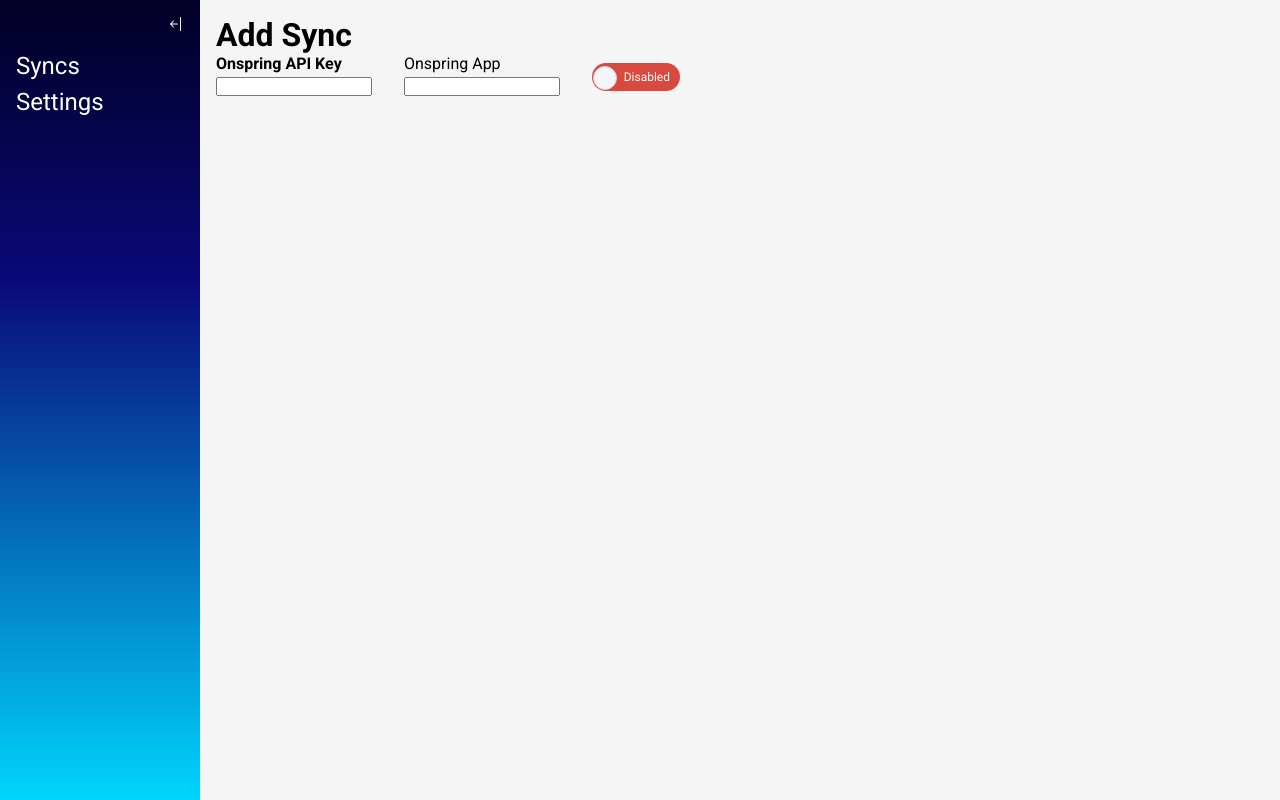
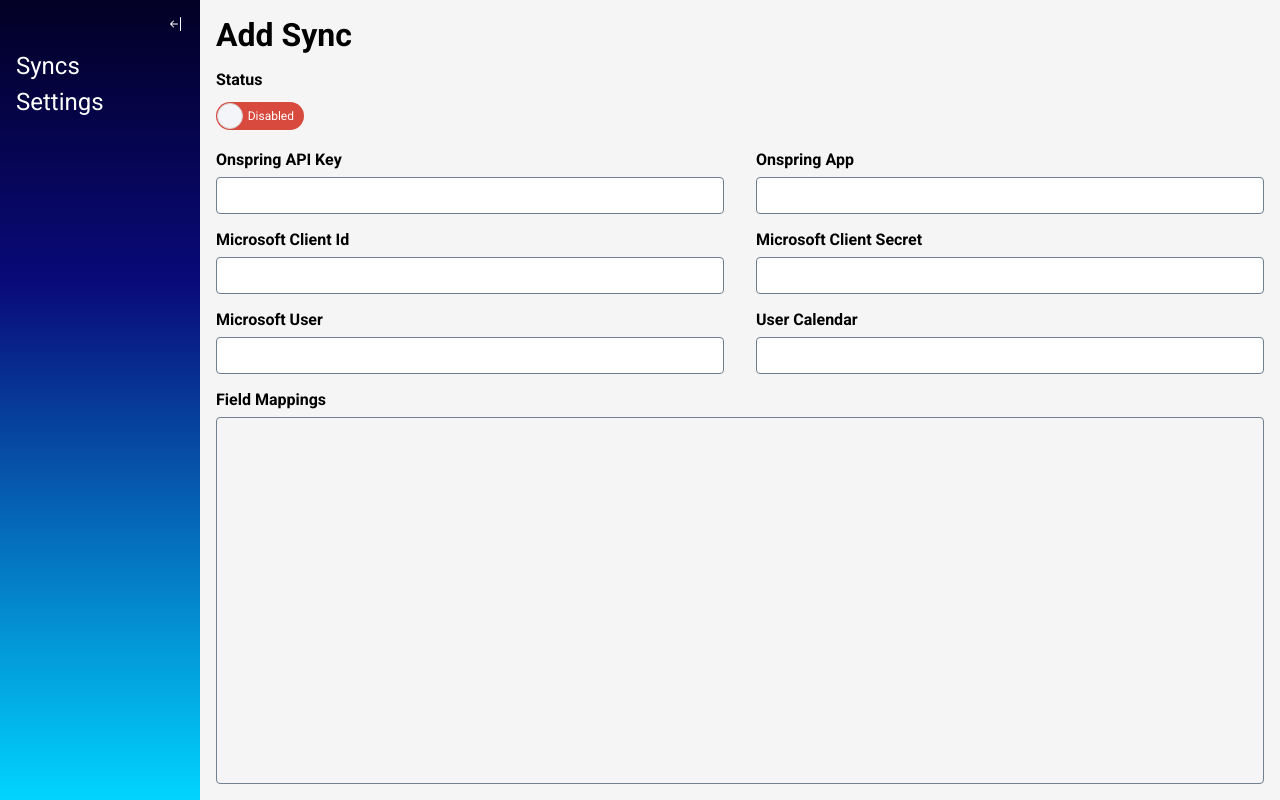
Before and after one commit to StevanFreeborn/OutlookCalendarDataConnector, a React (Vite) app in the folder src/client/: page /syncs/add in a window 1280 px wide. Built offline with nearby package versions, Linux system fonts and the light colour scheme.

Commit message:
feat: continue working on sync add form

```diff
--- a/src/client/src/components/SyncForm.module.css
+++ b/src/client/src/components/SyncForm.module.css
@@ -2,20 +2,60 @@
   display: flex;
   flex-direction: column;
   gap: 1rem;
+  height: 100%;
 }
 
-.formRow {
+.syncForm {
+  display: flex;
+  flex-direction: column;
+  gap: 1rem;
+  height: 100%;
+}
+
+.formRow,
+.fieldMappingsRow {
   display: flex;
   align-items: center;
   gap: 2rem;
 }
 
-.formGroup {
+.formGroup,
+.fieldMappingGroup {
   display: flex;
   flex-direction: column;
-  gap: 0.25rem;
+  gap: 0.5rem;
+  width: 100%;
 }
 
 .formLabel {
   font-weight: bold;
 }
+
+.formControl {
+  padding: 0.5rem;
+  font-size: 1rem;
+  border-radius: 0.25rem;
+  border: 1px solid slategray;
+}
+
+.toggleContainer {
+  display: flex;
+  align-items: center;
+  height: 37px;
+}
+
+.fieldMappingsRow {
+  align-items: flex-start;
+  flex: 1;
+}
+
+.fieldMappingGroup {
+  height: 100%;
+}
+
+.fieldMappingContainer {
+  display: flex;
+  height: 100%;
+  border: 1px solid slategray;
+  border-radius: 0.25rem;
+}
--- a/src/client/src/components/SyncForm.tsx
+++ b/src/client/src/components/SyncForm.tsx
@@ -1,4 +1,4 @@
-import { HTMLInputTypeAttribute, useReducer } from 'react';
+import { ChangeEvent, useReducer } from 'react';
 import { Sync } from '../types/Sync.ts';
 import styles from './SyncForm.module.css';
 import Toggle from './Toggle.tsx';
@@ -9,18 +9,15 @@ export default function SyncForm({ sync }: { sync?: Sync }) {
   type FormAction = {
     type: 'updateValue';
     payload: {
-      type: HTMLInputTypeAttribute;
       name: string;
-      value: string;
+      value: string | boolean;
     };
   };
 
   function formReducer(state: Sync, action: FormAction) {
     switch (action.type) {
-      case 'updateValue': {
-        const value = action.payload.value;
-        return { ...state, [action.payload.name]: value };
-      }
+      case 'updateValue':
+        return { ...state, [action.payload.name]: action.payload.value };
       default:
         return state;
     }
@@ -28,10 +25,41 @@ export default function SyncForm({ sync }: { sync?: Sync }) {
 
   const [formState, dispatch] = useReducer(formReducer, initialFormState);
 
+  function handleInputChange(e: ChangeEvent<HTMLInputElement>) {
+    let value: string | boolean = e.target.value;
+
+    if (e.target.type == 'checkbox') {
+      value = e.target.checked;
+    }
+
+    dispatch({
+      type: 'updateValue',
+      payload: { name: e.target.name, value: value },
+    });
+  }
+
   return (
-    <div>
+    <div className={styles.formContainer}>
       <h1>Add Sync</h1>
-      <form>
+      <form className={styles.syncForm}>
+        <div className={styles.formRow}>
+          <div className={styles.formGroup}>
+            <label
+              className={styles.formLabel}
+              htmlFor='enabled'
+            >
+              Status
+            </label>
+            <div className={styles.toggleContainer}>
+              <Toggle
+                id='enabled'
+                name='enabled'
+                checked={formState.enabled}
+                onChangeHandler={handleInputChange}
+              />
+            </div>
+          </div>
+        </div>
         <div className={styles.formRow}>
           <div className={styles.formGroup}>
             <label
@@ -46,62 +74,112 @@ export default function SyncForm({ sync }: { sync?: Sync }) {
               id='onspringApiKey'
               value={formState.onspringApiKey}
               className={styles.formControl}
-              onChange={e =>
-                dispatch({
-                  type: 'updateValue',
-                  payload: {
-                    type: e.target.type,
-                    name: e.target.name,
-                    value: e.target.value,
-                  },
-                })
-              }
+              onChange={handleInputChange}
             />
           </div>
           <div className={styles.formGroup}>
-            <label htmlFor='onspringApp'>Onspring App</label>
+            <label
+              htmlFor='onspringApp'
+              className={styles.formLabel}
+            >
+              Onspring App
+            </label>
             <input
               name='onspringApp'
               id='onspringApp'
               value={formState.onspringApp}
               className={styles.formControl}
-              onChange={e =>
-                dispatch({
-                  type: 'updateValue',
-                  payload: {
-                    type: e.target.type,
-                    name: e.target.name,
-                    value: e.target.value,
-                  },
-                })
-              }
+              onChange={handleInputChange}
               list='onspringApps'
             />
-            {/* Need to populate this list dynamically when onspring api is changed */}
+            {/* TODO: Need to populate this list dynamically when onspring api is changed */}
             <datalist id='onspringApps'>
               <option value='Appointments' />
             </datalist>
           </div>
+        </div>
+        <div className={styles.formRow}>
           <div className={styles.formGroup}>
-            <label htmlFor='enabled'></label>
-            <Toggle
-              id='enabled'
-              name='enabled'
-              checked={formState.enabled}
-              onChangeHandler={e =>
-                dispatch({
-                  type: 'updateValue',
-                  payload: {
-                    type: e.target.type,
-                    name: e.target.name,
-                    value: e.target.value,
-                  },
-                })
-              }
+            <label
+              className={styles.formLabel}
+              htmlFor='msClientId'
+            >
+              Microsoft Client Id
+            </label>
+            <input
+              type='text'
+              name='msClientId'
+              id='msClientId'
+              value={formState.msClientId}
+              className={styles.formControl}
+              onChange={handleInputChange}
+            />
+          </div>
+          <div className={styles.formGroup}>
+            <label
+              className={styles.formLabel}
+              htmlFor='msClientSecret'
+            >
+              Microsoft Client Secret
+            </label>
+            <input
+              type='text'
+              name='msClientSecret'
+              id='msClientSecret'
+              value={formState.msClientSecret}
+              className={styles.formControl}
+              onChange={handleInputChange}
             />
           </div>
         </div>
-        <div></div>
+        <div className={styles.formRow}>
+          <div className={styles.formGroup}>
+            <label
+              htmlFor='msUser'
+              className={styles.formLabel}
+            >
+              Microsoft User
+            </label>
+            <input
+              name='msUser'
+              id='msUser'
+              value={formState.msUser}
+              className={styles.formControl}
+              onChange={handleInputChange}
+              list='msUsers'
+            />
+            {/* TODO: Need to populate this list dynamically when microsoft client id or client secret is changed */}
+            <datalist id='msUsers'>
+              <option value='Stevan Freeborn' />
+            </datalist>
+          </div>
+          <div className={styles.formGroup}>
+            <label
+              htmlFor='msUserCalendar'
+              className={styles.formLabel}
+            >
+              User Calendar
+            </label>
+            <input
+              name='msUserCalendar'
+              id='msUserCalendar'
+              value={formState.msUser}
+              className={styles.formControl}
+              onChange={handleInputChange}
+              list='msUserCalendars'
+            />
+            {/* TODO: Need to populate this list dynamically when microsoft user is changed */}
+            <datalist id='msUserCalendars'>
+              <option value='Default' />
+            </datalist>
+          </div>
+        </div>
+        <div className={styles.fieldMappingsRow}>
+          <div className={styles.fieldMappingGroup}>
+            <div className={styles.formLabel}>Field Mappings</div>
+            <div className={styles.fieldMappingContainer}></div>
+          </div>
+        </div>
       </form>
     </div>
   );
--- a/src/client/src/components/Toggle.module.css
+++ b/src/client/src/components/Toggle.module.css
@@ -38,8 +38,8 @@
 .slider:before {
   position: absolute;
   content: "";
-  height: 24px;
-  width: 24px;
+  height: 26px;
+  width: 26px;
   left: 1px;
   bottom: 1px;
   -webkit-transition: .4s;
--- a/src/client/src/pages/AddSync.tsx
+++ b/src/client/src/pages/AddSync.tsx
@@ -2,7 +2,7 @@ import SyncForm from '../components/SyncForm.tsx';
 
 export default function AddSync() {
   return (
-    <div>
+    <div style={{ height: '100%' }}>
       <SyncForm />
     </div>
   );
--- a/src/client/src/pages/Home.tsx
+++ b/src/client/src/pages/Home.tsx
@@ -17,6 +17,10 @@ export default function Home() {
       lastRunResult: 'Failed',
       onspringApiKey: 'test',
       onspringApp: 'test',
+      msClientId: '',
+      msClientSecret: '',
+      msUser: '',
+      msUserCalendar: '',
     },
     {
       id: '6151c0f9f21ba63df8a5c12b',
@@ -28,6 +32,10 @@ export default function Home() {
       lastRunResult: undefined,
       onspringApiKey: 'test',
       onspringApp: 'test',
+      msClientId: '',
+      msClientSecret: '',
+      msUser: '',
+      msUserCalendar: '',
     },
     {
       id: '6151c0f9f21ba63df8a5c12c',
@@ -39,6 +47,10 @@ export default function Home() {
       lastRunResult: 'Succeeded',
       onspringApiKey: 'made up',
       onspringApp: '1',
+      msClientId: '',
+      msClientSecret: '',
+      msUser: '',
+      msUserCalendar: '',
     },
   ];
 
--- a/src/client/src/types/Sync.ts
+++ b/src/client/src/types/Sync.ts
@@ -8,6 +8,10 @@ export class Sync {
   lastRunResult?: 'Succeeded' | 'Failed';
   onspringApiKey: string;
   onspringApp: string;
+  msClientId: string;
+  msClientSecret: string;
+  msUser: string;
+  msUserCalendar: string;
 
   constructor() {
     this.id = '';
@@ -17,5 +21,9 @@ export class Sync {
     this.enabled = false;
     this.onspringApiKey = '';
     this.onspringApp = '';
+    this.msClientId = '';
+    this.msClientSecret = '';
+    this.msUser = '';
+    this.msUserCalendar = '';
   }
 }
```
